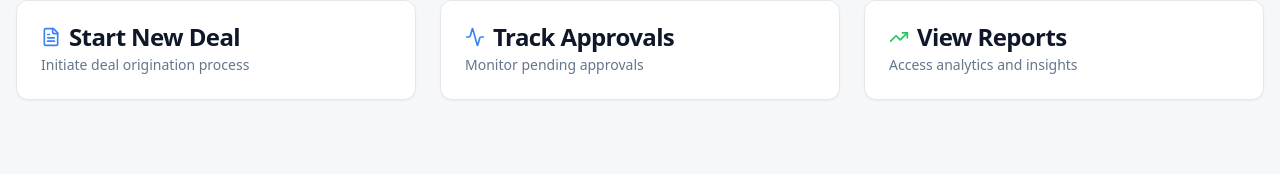
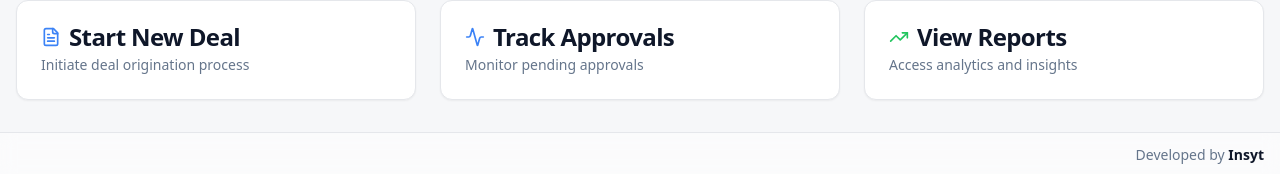
Before and after one commit to FaisalAshraf44/afc-loan-sparkle, a React (Vite) app: page / in a window 1280 px wide. Shown: the part 1078-1252 px from the top of the page. Before the commit the page ends 1210 px from the top, so only its background shows below. Built offline with nearby package versions, Linux system fonts and the light colour scheme; the HTML template or start-up script is replaced by a standard one.

Commit message:
Add global footer

```diff
--- a/src/pages/Index.tsx
+++ b/src/pages/Index.tsx
@@ -242,6 +242,14 @@ const Index = () => {
           </Card>
         </div>
       </main>
+
+      <footer className="border-t border-border bg-card/50 backdrop-blur">
+        <div className="container mx-auto px-4 py-3 flex justify-end">
+          <p className="text-sm text-muted-foreground">
+            Developed by <span className="font-semibold text-foreground">Insyt</span>
+          </p>
+        </div>
+      </footer>
     </div>
   );
 };
--- a/src/pages/NotFound.tsx
+++ b/src/pages/NotFound.tsx
@@ -9,7 +9,8 @@ const NotFound = () => {
   }, [location.pathname]);
 
   return (
-    <div className="flex min-h-screen items-center justify-center bg-gray-100">
+    <div className="flex min-h-screen flex-col bg-gray-100">
+      <div className="flex-1 flex items-center justify-center">
         <div className="text-center">
           <h1 className="mb-4 text-4xl font-bold">404</h1>
           <p className="mb-4 text-xl text-gray-600">Oops! Page not found</p>
@@ -18,6 +19,15 @@ const NotFound = () => {
           </a>
         </div>
       </div>
+
+      <footer className="border-t border-border bg-card/50 backdrop-blur">
+        <div className="px-4 py-3 flex justify-end">
+          <p className="text-sm text-muted-foreground">
+            Developed by <span className="font-semibold text-foreground">Insyt</span>
+          </p>
+        </div>
+      </footer>
+    </div>
   );
 };
 
```
Lines whose indentation alone changed are shown as unchanged.
